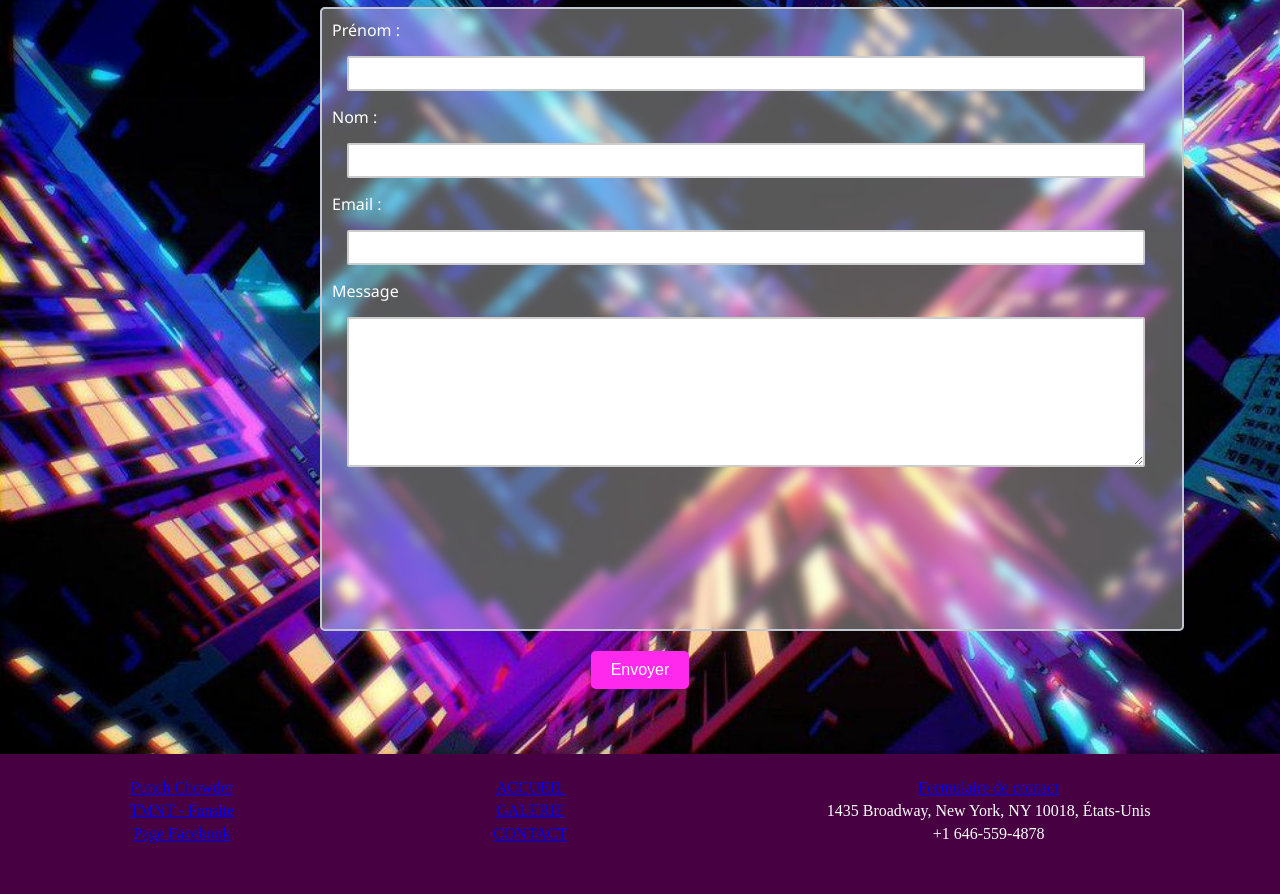
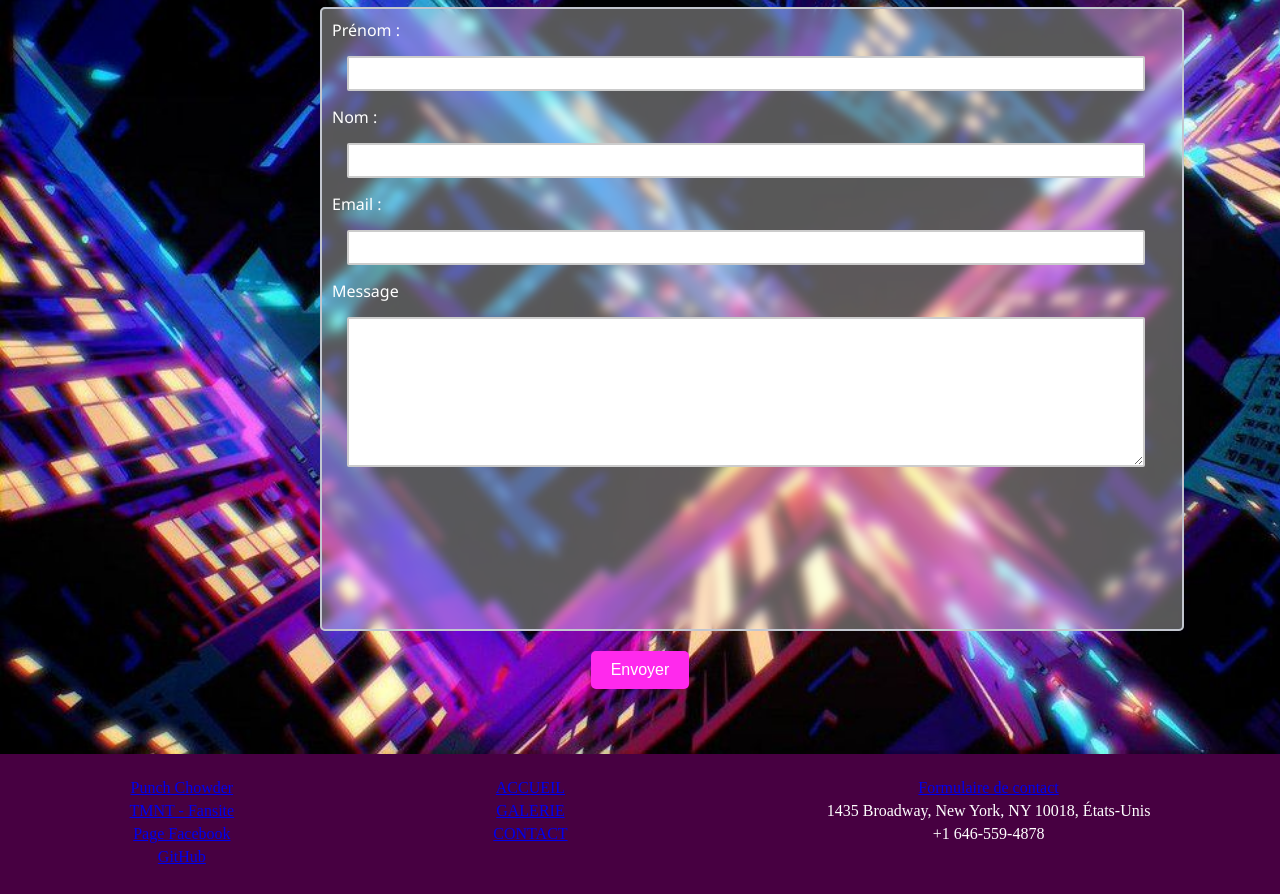
Before and after one commit to lisa-djaghri/Fansite, a plain HTML site: page contact.html in a window 1280 px wide. Shown: the part 176-1070 px from the top of the page. Drawn offline with Linux system fonts and the light colour scheme.

Commit message:
finale v2

```diff
--- a/contact.html
+++ b/contact.html
@@ -42,6 +42,7 @@
             <li><a href="https://punchchowder.com/">Punch Chowder</a></li>
             <li><a href="https://www.teenagemutantninjaturtles.com/tag/rottmnt/">TMNT - Fansite</a></li>
             <li><a href="https://www.facebook.com/groups/822317692373865/">Page Facebook</a></li>
+            <li><a href="https://github.com/lisa-djaghri/Fansite">GitHub</a></li>
         </ul>
         <ul class="links">
             <li><a href="index.html">ACCUEIL</a></li>
```
Also changed, not shown: galerie.html (+1 -0 lines), index.html (+1 -0 lines).
